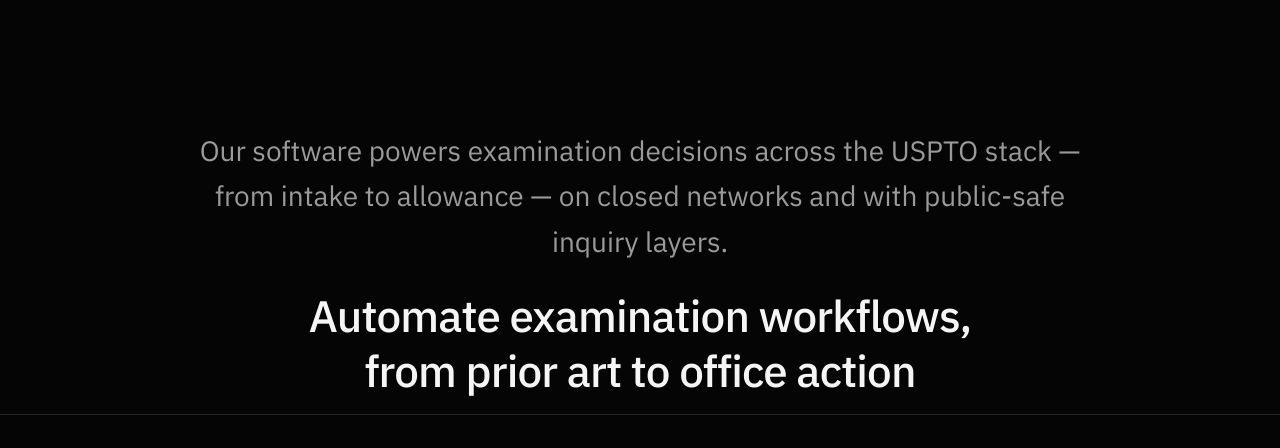
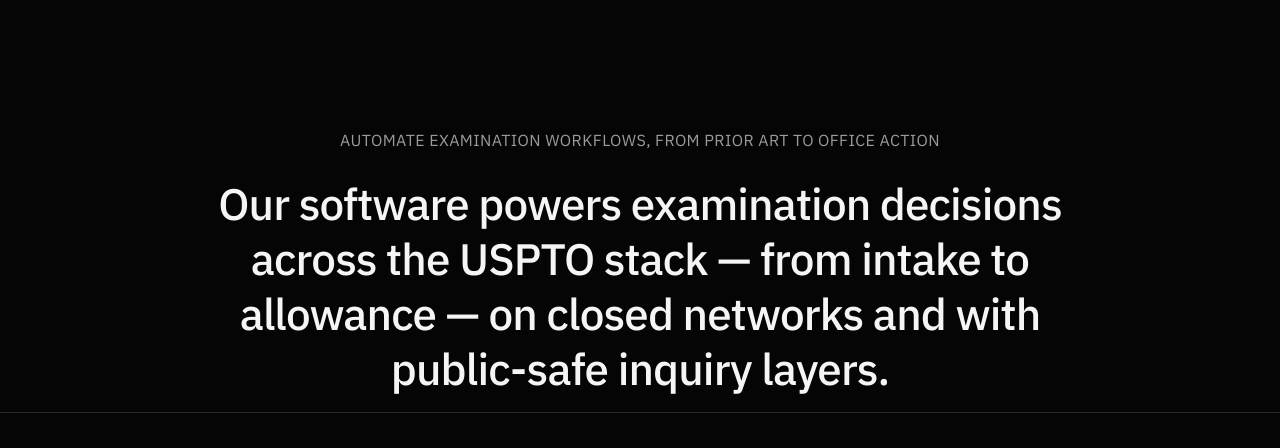
Before and after one commit to DarthJarJarBinks-Meesa/Agamemnon, a Next.js app: page / in a window 1280 px wide. Shown: the part 1360-1808 px from the top of the page. Built offline with nearby package versions, Linux system fonts and the light colour scheme.

Commit message:
Fix product intro hierarchy after copy swap.
Keep the new statement as the main heading, demote the workflow line to a kicker, and restore clearer punctuation.

Co-authored-by: Cursor <cursoragent@cursor.com>

```diff
--- a/src/components/ProductSections.tsx
+++ b/src/components/ProductSections.tsx
@@ -62,14 +62,12 @@ export function ProductSections() {
     <div>
       <section className="px-4 pt-20 pb-4 md:px-6 md:pt-28">
         <div className="mx-auto max-w-4xl text-center">
-          <p className="text-2xl leading-relaxed text-fg-muted md:text-[1.75rem]">
+          <p className="text-sm tracking-wide text-fg-muted uppercase md:text-base">
+            Automate examination workflows, from prior art to office action
+          </p>
+          <h2 className="mt-6 text-[clamp(1.7rem,3.5vw,2.75rem)] font-medium leading-tight tracking-[-0.02em]">
             Our software powers examination decisions across the USPTO stack — from intake to
             allowance — on closed networks and with public-safe inquiry layers.
-          </p>
-          <h2 className="mt-6 text-[clamp(1.7rem,3.5vw,2.75rem)] font-medium leading-tight tracking-[-0.02em]">
-            Automate examination workflows,
-            <br />
-            from prior art to office action
           </h2>
         </div>
       </section>
```
